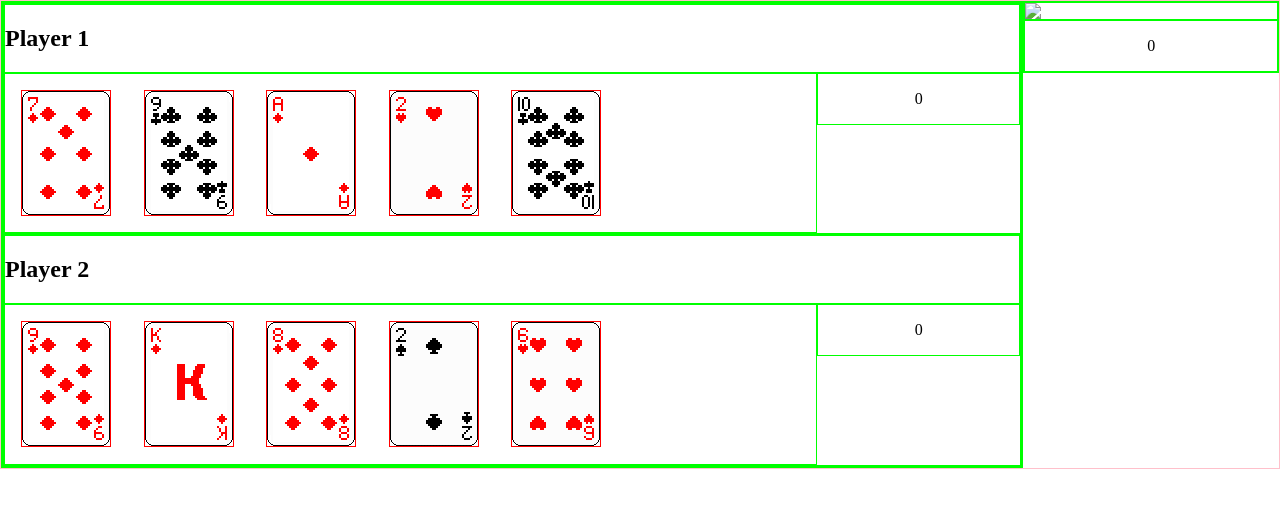
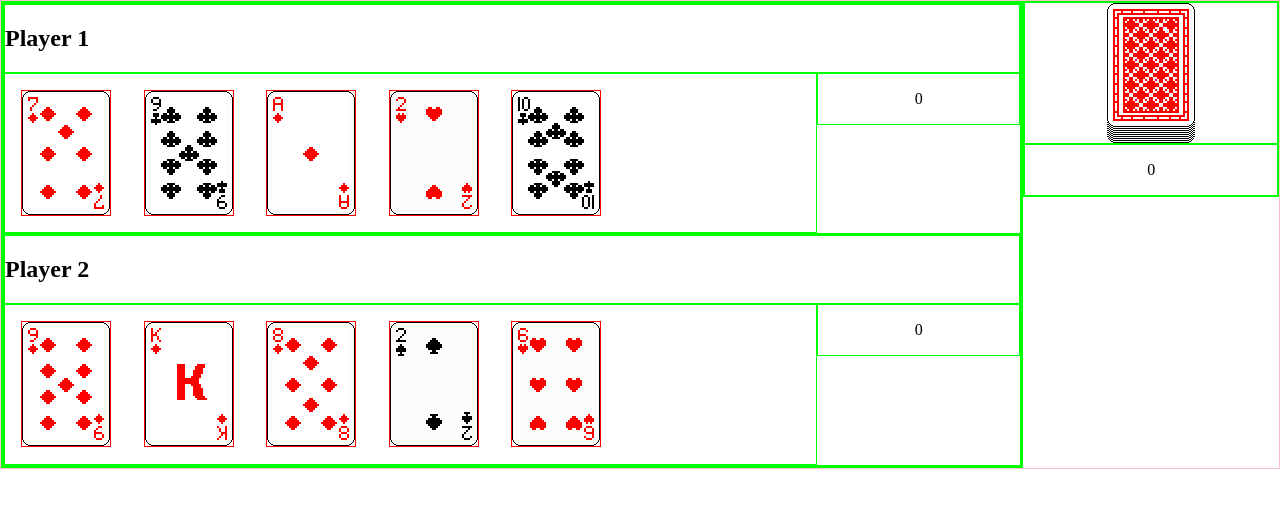
Before and after one commit to Oculux314/Math-Card-Game, a plain HTML site: page index.html in a window 1280 px wide. Drawn offline with nearby package versions, Linux system fonts and the light colour scheme; the site is published under a folder, as on GitHub Pages, so addresses that start at the root find nothing.

Commit message:
Fixing default texture links

```diff
--- a/index.html
+++ b/index.html
@@ -22,19 +22,19 @@
             <div class="card--rack">
               <!-- P1 Cards -->
               <div class="card--div" id="p1--c1">
-                <img src="/assets/backs/tile000.png" alt="Asset failed to load." class="card--img" />
+                <img src="assets/backs/tile000.png" alt="Asset failed to load." class="card--img" />
               </div>
               <div class="card--div" id="p1--c2">
-                <img src="/assets/backs/tile000.png" alt="Asset failed to load." class="card--img" />
+                <img src="assets/backs/tile000.png" alt="Asset failed to load." class="card--img" />
               </div>
               <div class="card--div" id="p1--c3">
-                <img src="/assets/backs/tile000.png" alt="Asset failed to load." class="card--img" />
+                <img src="assets/backs/tile000.png" alt="Asset failed to load." class="card--img" />
               </div>
               <div class="card--div" id="p1--c4">
-                <img src="/assets/backs/tile000.png" alt="Asset failed to load." class="card--img" />
+                <img src="assets/backs/tile000.png" alt="Asset failed to load." class="card--img" />
               </div>
               <div class="card--div" id="p1--c5">
-                <img src="/assets/backs/tile000.png" alt="Asset failed to load." class="card--img" />
+                <img src="assets/backs/tile000.png" alt="Asset failed to load." class="card--img" />
               </div>
             </div>
             <div class="score--div">
@@ -52,19 +52,19 @@
             <div class="card--rack">
               <!-- P2 Cards -->
               <div class="card--div" id="p2--c1">
-                <img src="/assets/backs/tile000.png" alt="Asset failed to load." class="card--img" />
+                <img src="assets/backs/tile000.png" alt="Asset failed to load." class="card--img" />
               </div>
               <div class="card--div" id="p2--c2">
-                <img src="/assets/backs/tile000.png" alt="Asset failed to load." class="card--img" />
+                <img src="assets/backs/tile000.png" alt="Asset failed to load." class="card--img" />
               </div>
               <div class="card--div" id="p2--c3">
-                <img src="/assets/backs/tile000.png" alt="Asset failed to load." class="card--img" />
+                <img src="assets/backs/tile000.png" alt="Asset failed to load." class="card--img" />
               </div>
               <div class="card--div" id="p2--c4">
-                <img src="/assets/backs/tile000.png" alt="Asset failed to load." class="card--img" />
+                <img src="assets/backs/tile000.png" alt="Asset failed to load." class="card--img" />
               </div>
               <div class="card--div" id="p2--c5">
-                <img src="/assets/backs/tile000.png" alt="Asset failed to load." class="card--img" />
+                <img src="assets/backs/tile000.png" alt="Asset failed to load." class="card--img" />
               </div>
             </div>
             <div class="score--div">
@@ -78,7 +78,7 @@
       <!-- Deck on right side -->
       <div class="layout--div" id="right">
         <div class="deck--div">
-          <img src="/assets/deck_vertical/tile000.png" alt="Asset failed to load." class="card--img" id="deck--img" />
+          <img src="assets/deck_vertical/tile000.png" alt="Asset failed to load." class="card--img" id="deck--img" />
         </div>
         <div class="score--div" id="goal--score--div">
           <!-- Goal Score -->
```
